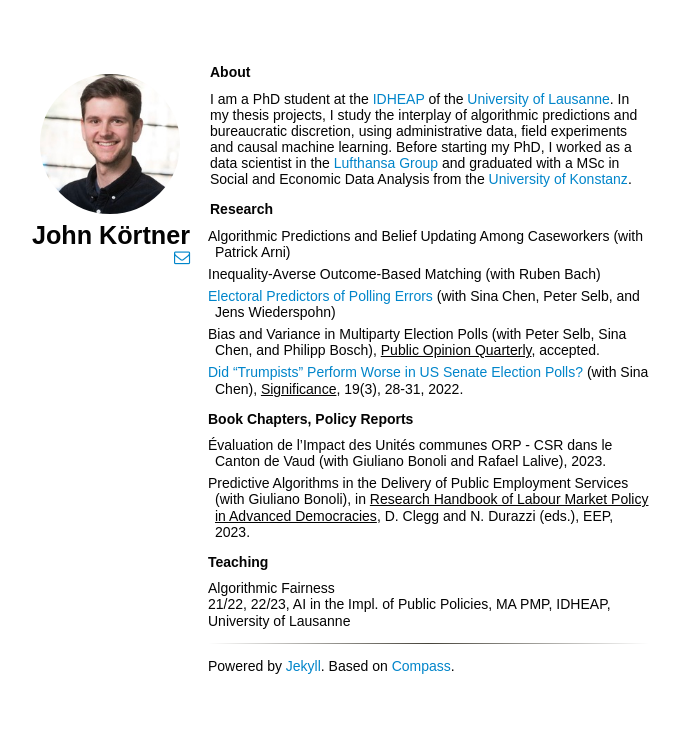
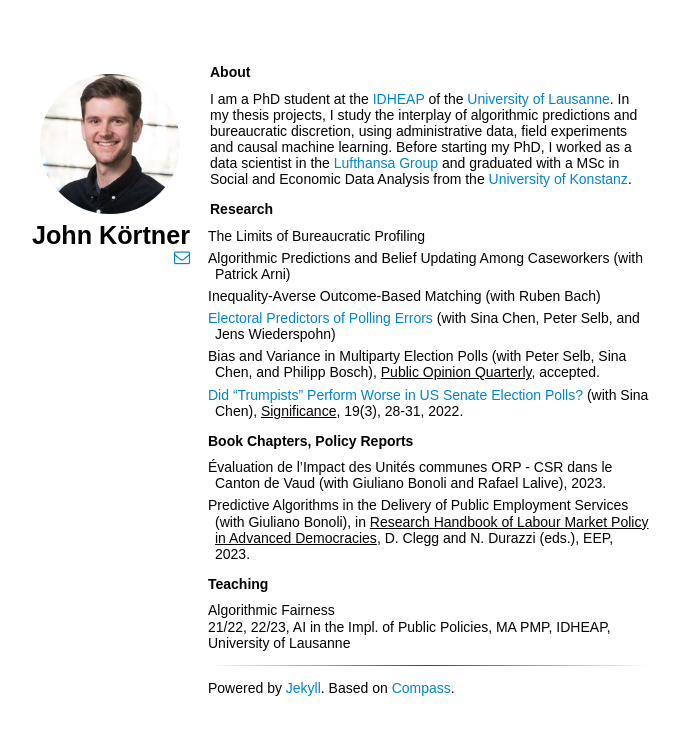
Before and after one commit to jkortner/jkortner.github.io, a Jekyll site: the page built from index.html, in a window 1280 px wide. Shown: the top 735 px of the page, without its empty margins (318-998 px from the left). Built offline with Jekyll 4.4.1, drawn with Linux system fonts in a browser that asks for light colours; nearby versions of some CDN libraries; some web fonts are replaced.

Commit message:
Update work in progress

```diff
--- a/_includes/content.html
+++ b/_includes/content.html
@@ -7,6 +7,9 @@ I am a PhD student at the <a href='https://www.unil.ch/idheap/en/home.html'>IDHE
 
 <h2>Research</h2>
 <p>
+    <article>
+          The Limits of Bureaucratic Profiling
+    </article>
     <article>
         Algorithmic Predictions and Belief Updating Among Caseworkers (with Patrick Arni)
     </article>
--- a/assets/main.scss
+++ b/assets/main.scss
@@ -36,10 +36,7 @@ em {
 **/
 
 article {
-  /* border-style: solid; */
   margin: 6px 0px 6px 0px;
-  /* box-shadow: 4px 4px 0px 0px #0085ca4d; */
-  /* border-width: 1px; */
   padding-left: .5em;
   text-indent: -.5em;
 }
@@ -48,7 +45,7 @@ section {
   border-style: solid;
   margin: 6px 0px 6px 0px;
   /* box-shadow: 4px 4px 0px 0px #0085ca4d; */
-  /* border-width: 1px; */
+  border-width: 1px;
 }
 
 /*** wrapper div for both header and main ***/
@@ -60,8 +57,8 @@ a:link,
 a:visited,
 a:hover,
 a:active {
-  color: #0085ca; /*** #00693e, #0085ca, #f87b00 ***/
-  /*** background: -webkit-linear-gradient(75deg, #2e3192, #1bffff);
+  color: #0085ca;
+  /*** background: -webkit-linear-gradient(75deg, #0085ca, #57068c);
   -webkit-background-clip: text;
   -webkit-text-fill-color: transparent; ***/
   text-decoration: none; }
```
Also changed, not shown: 2 other files.
